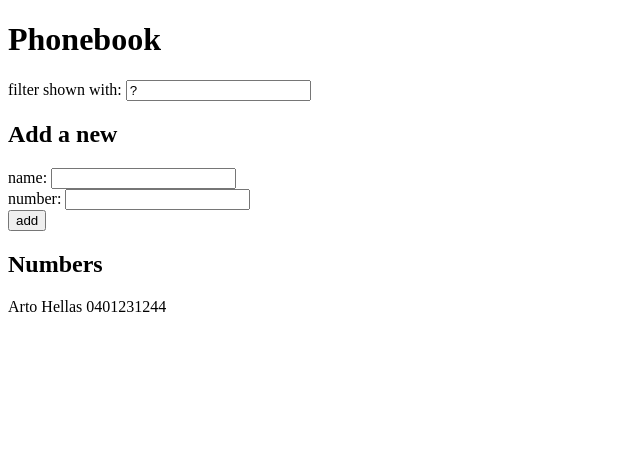
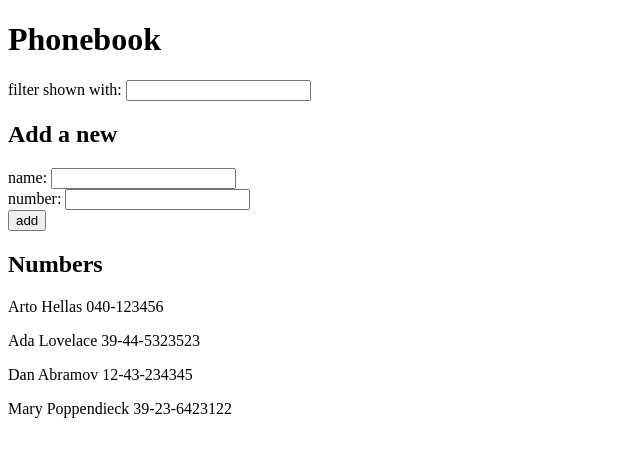
Before and after one commit to shlevanto/fullstack-open-2020Simo, a React (Create React App) app in the folder part2/puhelinluettelo/: page / in a window 1280 px wide. Shown: the top 456 px of the page, without its empty margins (0-640 px from the left). Built offline with nearby package versions, Linux system fonts and the light colour scheme.

Commit message:
2.9 tehty

```diff
--- a/part2/puhelinluettelo/src/index.js
+++ b/part2/puhelinluettelo/src/index.js
@@ -4,12 +4,15 @@
 
 const App = () => {
   const [ persons, setPersons ] = useState([
-    { name: 'Arto Hellas',
-      number : '0401231244'}
+    { name: 'Arto Hellas', number: '040-123456' },
+    { name: 'Ada Lovelace', number: '39-44-5323523' },
+    { name: 'Dan Abramov', number: '12-43-234345' },
+    { name: 'Mary Poppendieck', number: '39-23-6423122' }
   ])
   const [ newName, setNewName ] = useState('')
   const [ newNumber, setNewNumber] = useState('')
-  const [ Searched, setSearched ] = useState('?')
+  const [ Searched, setSearched ] = useState('')
+  const [ showAll, setShowAll ] = useState(true)
 
   const Person = (props) => {
     return (
@@ -35,23 +38,6 @@
       return
     }
 
-    /*let inBook = false
-
-    const checkName = (person) => {
-      return person.name == personObject.name
-    }
-
-    persons.forEach(person => {
-      if (checkName(person) === true) {
-        inBook = true
-        return inBook
-      }
-    })
-
-    if (inBook) {
-      window.alert(`${newName} is already added in phonebook`)
-      return
-    }*/
 
     setPersons(persons.concat(personObject))
 
@@ -61,7 +47,6 @@
   }
 
   const handleNewName = (event) => {
-    console.log(event.target.value)
     setNewName(event.target.value)
   }
 
@@ -70,8 +55,23 @@
   })
 
   const handleSearched = (event => {
+    if (Searched === '') {
+      setShowAll(true)
+    } else {
+      setShowAll(false)
+    }
+    console.log(showAll);
+
     setSearched(event.target.value)
+    console.log(Searched);
+
   })
+
+  const personsToShow = showAll
+    ? persons
+    : persons.filter(person =>
+      person.name.toLowerCase().includes(Searched.toLowerCase())
+    )
 
   return (
     <div>
@@ -103,7 +103,7 @@
       </form>
       <h2>Numbers</h2>
       <div>
-        {persons.map(person =>
+        {personsToShow.map(person =>
         <Person key = {person.name} name = {person.name} number = {person.number}/>)}
       </div>
     </div>
```
